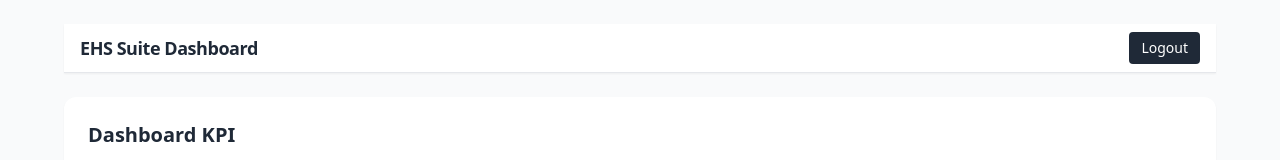
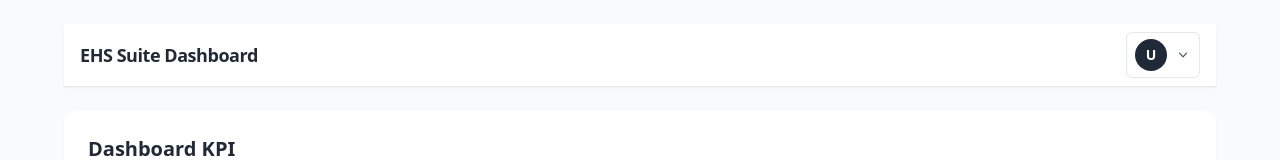
Before and after one commit to Armansj-pixel/EHS-Suite, a Next.js app: page /dashboard in a window 1280 px wide. Shown: the top 160 px of the page. Built offline with nearby package versions, Linux system fonts and the light colour scheme; no server answers.

Commit message:
Update TopBar.tsx

```diff
--- a/components/TopBar.tsx
+++ b/components/TopBar.tsx
@@ -1,13 +1,16 @@
 "use client";
 
-import { getAuth, signOut } from "firebase/auth";
+import { useEffect, useRef, useState } from "react";
+import { getAuth, signOut, sendPasswordResetEmail } from "firebase/auth";
 import { useRouter } from "next/navigation";
-import { useEffect, useState } from "react";
 
 export default function TopBar() {
   const router = useRouter();
   const [user, setUser] = useState<{ name: string; email: string; photo?: string } | null>(null);
+  const [open, setOpen] = useState(false);
+  const menuRef = useRef<HTMLDivElement>(null);
 
+  // Ambil info user dari Firebase Auth
   useEffect(() => {
     const auth = getAuth();
     const u = auth.currentUser;
@@ -20,10 +23,44 @@ export default function TopBar() {
     }
   }, []);
 
+  // Tutup dropdown saat klik di luar
+  useEffect(() => {
+    function onClickOutside(e: MouseEvent) {
+      if (menuRef.current && !menuRef.current.contains(e.target as Node)) {
+        setOpen(false);
+      }
+    }
+    document.addEventListener("mousedown", onClickOutside);
+    return () => document.removeEventListener("mousedown", onClickOutside);
+  }, []);
+
   const handleLogout = async () => {
     const auth = getAuth();
     await signOut(auth);
     router.push("/login");
+  };
+
+  const handleProfile = () => {
+    // arahkan ke halaman profil (pastikan /app/profile/page.tsx ada)
+    router.push("/profile");
+  };
+
+  const handleChangePassword = async () => {
+    try {
+      const auth = getAuth();
+      const email = auth.currentUser?.email;
+      if (!email) {
+        alert("Akun ini tidak memiliki email login.");
+        return;
+      }
+      await sendPasswordResetEmail(auth, email);
+      alert(`Link reset password telah dikirim ke: ${email}`);
+    } catch (e: any) {
+      console.error(e);
+      alert(e?.message ?? "Gagal mengirim link reset password.");
+    } finally {
+      setOpen(false);
+    }
   };
 
   const initials =
@@ -38,10 +75,23 @@ export default function TopBar() {
       <h1 className="font-semibold text-lg text-gray-800 tracking-tight">EHS Suite Dashboard</h1>
 
       <div className="flex items-center gap-4">
-        {/* Info User */}
+        {/* Info ringkas user (optional, tetap tampil di kanan) */}
         {user && (
-          <div className="flex items-center gap-2">
-            {user.photo ? (
+          <div className="hidden sm:flex flex-col items-end leading-tight">
+            <span className="text-sm font-medium text-gray-800">{user.name}</span>
+            <span className="text-xs text-gray-500">{user.email}</span>
+          </div>
+        )}
+
+        {/* Avatar + Dropdown */}
+        <div className="relative" ref={menuRef}>
+          <button
+            onClick={() => setOpen((s) => !s)}
+            className="flex items-center gap-2 px-2 py-1.5 rounded-md border hover:bg-gray-50"
+            aria-haspopup="menu"
+            aria-expanded={open}
+          >
+            {user?.photo ? (
               <img
                 src={user.photo}
                 alt="avatar"
@@ -52,20 +102,52 @@ export default function TopBar() {
                 {initials}
               </div>
             )}
-            <div className="text-sm leading-tight">
-              <div className="font-medium text-gray-800">{user.name}</div>
-              <div className="text-gray-500 text-xs">{user.email}</div>
+            <svg
+              className={`w-4 h-4 text-gray-600 transition ${open ? "rotate-180" : ""}`}
+              viewBox="0 0 20 20"
+              fill="currentColor"
+              aria-hidden="true"
+            >
+              <path
+                fillRule="evenodd"
+                d="M5.23 7.21a.75.75 0 011.06.02L10 11.167l3.71-3.936a.75.75 0 111.08 1.04l-4.24 4.5a.75.75 0 01-1.08 0l-4.24-4.5a.75.75 0 01.02-1.06z"
+                clipRule="evenodd"
+              />
+            </svg>
+          </button>
+
+          {/* Menu */}
+          {open && (
+            <div
+              role="menu"
+              aria-label="User menu"
+              className="absolute right-0 mt-2 w-56 rounded-lg border bg-white shadow-lg overflow-hidden"
+            >
+              <button
+                onClick={handleProfile}
+                className="w-full text-left px-3 py-2 text-sm hover:bg-gray-50"
+                role="menuitem"
+              >
+                Profil
+              </button>
+              <button
+                onClick={handleChangePassword}
+                className="w-full text-left px-3 py-2 text-sm hover:bg-gray-50"
+                role="menuitem"
+              >
+                Ganti Password (email)
+              </button>
+              <div className="my-1 border-t" />
+              <button
+                onClick={handleLogout}
+                className="w-full text-left px-3 py-2 text-sm text-red-600 hover:bg-red-50"
+                role="menuitem"
+              >
+                Logout
+              </button>
             </div>
-          </div>
-        )}
-
-        {/* Tombol Logout */}
-        <button
-          onClick={handleLogout}
-          className="text-sm px-3 py-1.5 rounded bg-gray-800 text-white hover:bg-gray-700 transition"
-        >
-          Logout
-        </button>
+          )}
+        </div>
       </div>
     </header>
   );
```
